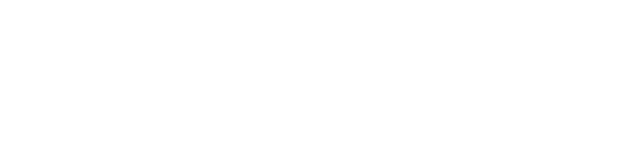
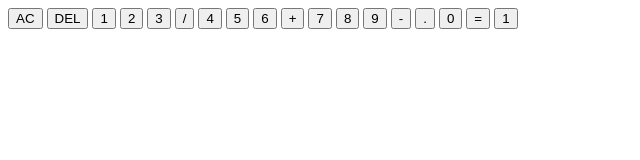
Before and after one commit to farah-jannat/calculator, a plain HTML site: page index.html in a window 1280 px wide. Shown: the whole page, without its empty margins (0-640 px from the left). Drawn offline with Linux system fonts and the light colour scheme.

Commit message:
make layout

```diff
--- a/index.html
+++ b/index.html
@@ -9,7 +9,32 @@
     <script src="index.jS"></script>
 </head>
 <body>
+   <div class="calculator-grid">
+    <div class="output">
+        <div class="preveous"></div>
+        <div class="current"></div>
 
+    </div>
+    <button class="span-two">AC</button>
+    <button>DEL</button>
+
+    <button>1</button>
+    <button>2</button>
+    <button>3</button>
+    <button>/</button>
+    <button>4</button>
+    <button>5</button>
+    <button>6</button>
+    <button>+</button>
+    <button>7</button>
+    <button>8</button>
+    <button>9</button>
+    <button>-</button>
+    <button>.</button>
+    <button>0</button>
+    <button class="span-two">=</button>
+    <button>1</button>
+   </div>
 </body>
 
 </html>
```
